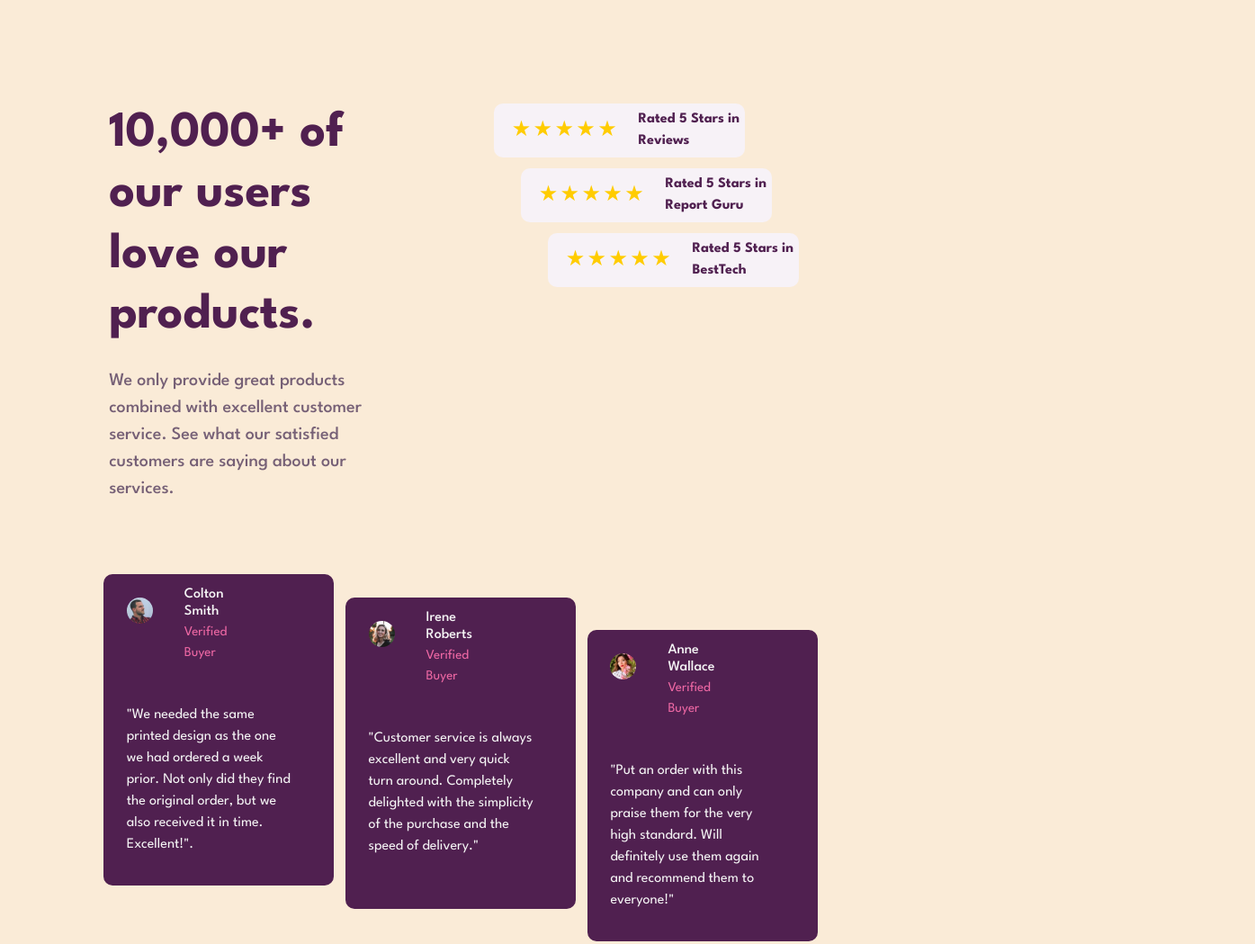
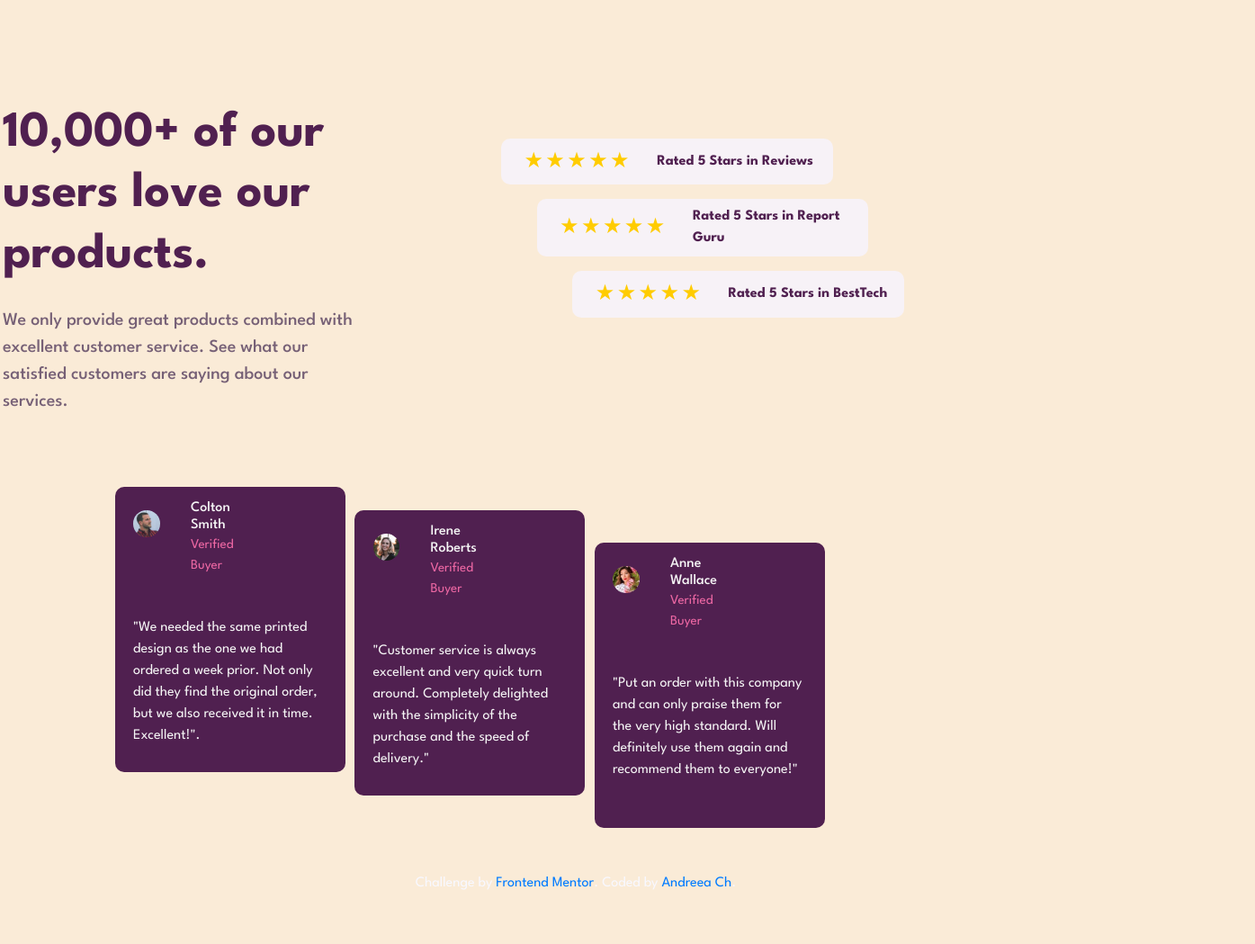
Before and after one commit to andr-ch/Social-proof-section, a plain HTML site: page index.html in a window 1280 px wide. Shown: the top 1049 px of the page at 90% size, 1395 px wide, since content can reach past the window. After the commit the page ends 1014 px from the top, so only its background shows below. Drawn offline with nearby package versions, Linux system fonts and the light colour scheme.

Commit message:
Add files via upload

```diff
--- a/styles.css
+++ b/styles.css
@@ -24,12 +24,15 @@ h5 {
 
 /*Containers*/
 .container-fluid {
-    margin: 9%;
+    display: flex;
+    flex-wrap: wrap;
+    justify-content: center;
+    padding-left: 15px;
+    margin-top: 9%;
 }
 
 /*Reviews section*/
 .reviews-section {
-    margin-right: 22%;
     padding-bottom: 4rem;
 }
 
@@ -41,6 +44,7 @@ h5 {
 /*Star rating section*/
 .star-rating {
     margin-left: 9%;
+    margin-top: 3%;
 }
 
 .stars {
@@ -88,12 +92,15 @@ h5 {
 /*Feedback section*/
 .feedback-section {
     color: whitesmoke;
+    margin-left: 9%;
+    margin-right: 9%;
+    padding-bottom: 4%;
 }
 
 .feedback-item {
     background-color: hsl(300, 43%, 22%);
     border-radius: 10px;
-    max-width: 20%;
+    max-width: 25%;
     padding-left: 2%;
     padding-bottom: 2%;
     margin-right: 1%;
@@ -119,11 +126,12 @@ h5 {
 .buyer-status {
     font-size: 15px;
     color: hsl(333, 80%, 67%);
+    margin-top: -2%;
 }
 
 .comment {
     margin-top: -5%;
-    margin-right: 14%;
+    margin-right: 4%;
 }
 
 
@@ -154,3 +162,8 @@ footer.attribution {
         display: none;
     }
 }
+
+
+@media (min-width: 792px) and (max-width: 1269px) {
+
+}
```
